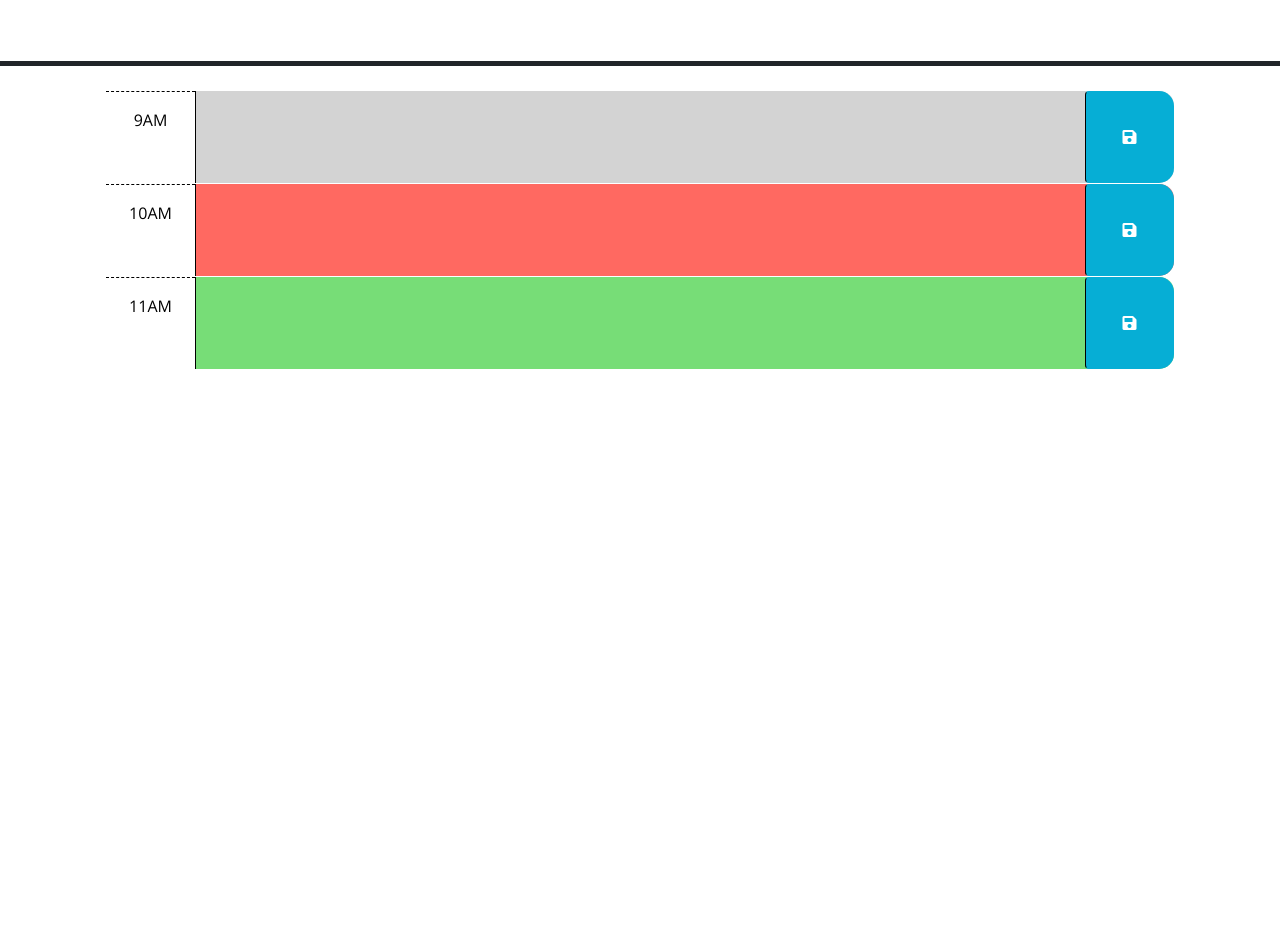
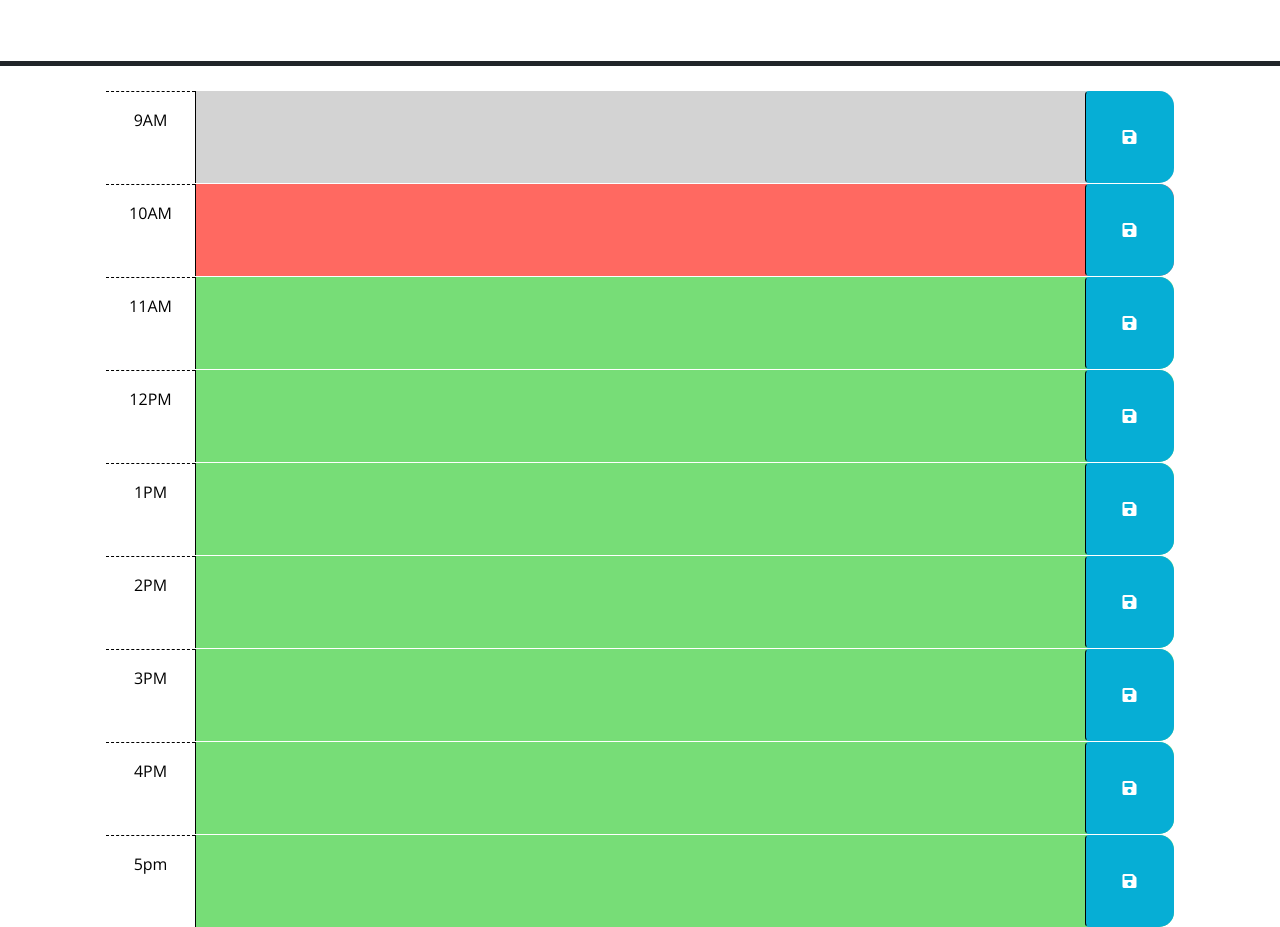
Before and after one commit to hongbowu/Work-Day-Scheduler, a plain HTML site: page index.html in a window 1280 px wide. Shown: the part 166-1093 px from the top of the page. Before the commit the page ends 800 px from the top, so only its background shows below. Drawn offline with nearby package versions, Linux system fonts and the light colour scheme.

Commit message:
add time slot

```diff
--- a/index.html
+++ b/index.html
@@ -65,6 +65,49 @@
           <i class="fas fa-save" aria-hidden="true"></i>
         </button>
       </div>
+      <!-- add more time slot till 5pm -->
+      <div id="hour-11" class="row time-block future">
+        <div class="col-2 col-md-1 hour text-center py-3">12PM</div>
+        <textarea class="col-8 col-md-10 description" rows="3"> </textarea>
+        <button class="btn saveBtn col-2 col-md-1" aria-label="save">
+          <i class="fas fa-save" aria-hidden="true"></i>
+        </button>
+      </div>
+      <div id="hour-11" class="row time-block future">
+        <div class="col-2 col-md-1 hour text-center py-3">1PM</div>
+        <textarea class="col-8 col-md-10 description" rows="3"> </textarea>
+        <button class="btn saveBtn col-2 col-md-1" aria-label="save">
+          <i class="fas fa-save" aria-hidden="true"></i>
+        </button>
+      </div>
+      <div id="hour-11" class="row time-block future">
+        <div class="col-2 col-md-1 hour text-center py-3">2PM</div>
+        <textarea class="col-8 col-md-10 description" rows="3"> </textarea>
+        <button class="btn saveBtn col-2 col-md-1" aria-label="save">
+          <i class="fas fa-save" aria-hidden="true"></i>
+        </button>
+      </div>
+      <div id="hour-11" class="row time-block future">
+        <div class="col-2 col-md-1 hour text-center py-3">3PM</div>
+        <textarea class="col-8 col-md-10 description" rows="3"> </textarea>
+        <button class="btn saveBtn col-2 col-md-1" aria-label="save">
+          <i class="fas fa-save" aria-hidden="true"></i>
+        </button>
+      </div>
+      <div id="hour-11" class="row time-block future">
+        <div class="col-2 col-md-1 hour text-center py-3">4PM</div>
+        <textarea class="col-8 col-md-10 description" rows="3"> </textarea>
+        <button class="btn saveBtn col-2 col-md-1" aria-label="save">
+          <i class="fas fa-save" aria-hidden="true"></i>
+        </button>
+      </div>
+      <div id="hour-11" class="row time-block future">
+        <div class="col-2 col-md-1 hour text-center py-3">5pm</div>
+        <textarea class="col-8 col-md-10 description" rows="3"> </textarea>
+        <button class="btn saveBtn col-2 col-md-1" aria-label="save">
+          <i class="fas fa-save" aria-hidden="true"></i>
+        </button>
+      </div>
 
     <script src="https://code.jquery.com/jquery-3.4.1.min.js"></script>
     <script
```
